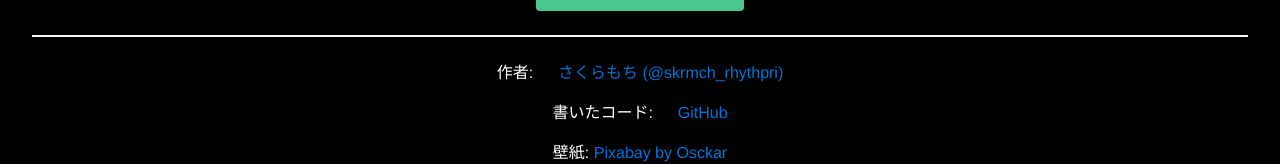
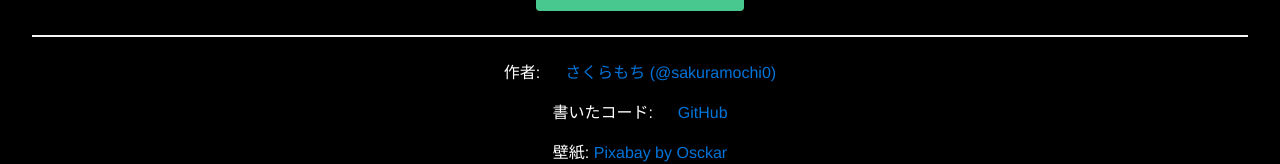
Before and after one commit to sakuramochi0/kinpri-rush-minigame-simulator, a Vue app: page /#/ in a window 1280 px wide. Shown: the part 487-651 px from the top of the page. Built offline with nearby package versions, Linux system fonts and the light colour scheme; some icons are missing; what vue-head, vue-social-sharing would draw is missing.

Commit message:
fix: replace deleted @skrmch_rhythpri@twitter.com with website link

```diff
--- a/src/components/About.vue
+++ b/src/components/About.vue
@@ -22,9 +22,9 @@
 
     <p>
       作者:
-      <a href="https://twitter.com/skrmch_rhythpri/">
-        <b-icon icon="twitter"></b-icon>
-        さくらもち (@skrmch_rhythpri)
+      <a href="https://skrm.ch/">
+        <b-icon icon="home"></b-icon>
+        さくらもち (@sakuramochi0)
       </a>
     </p>
 
```
